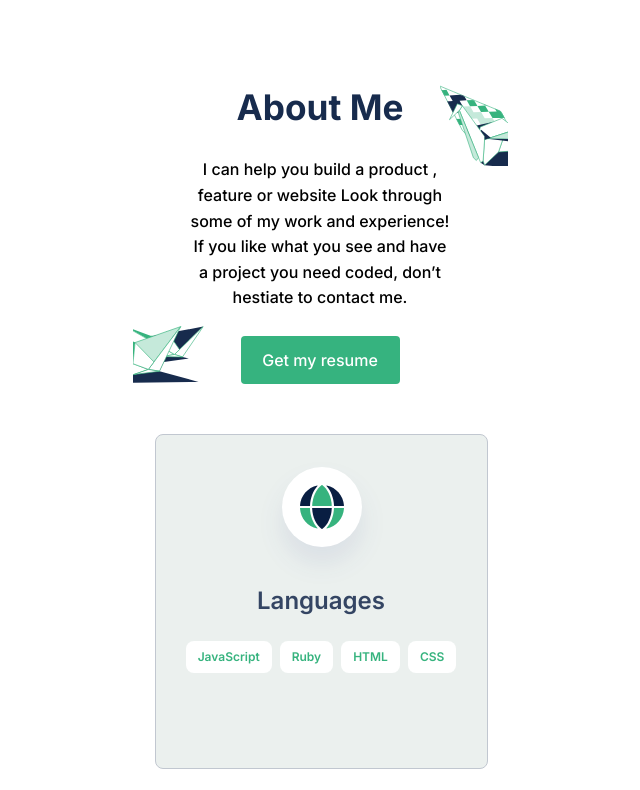
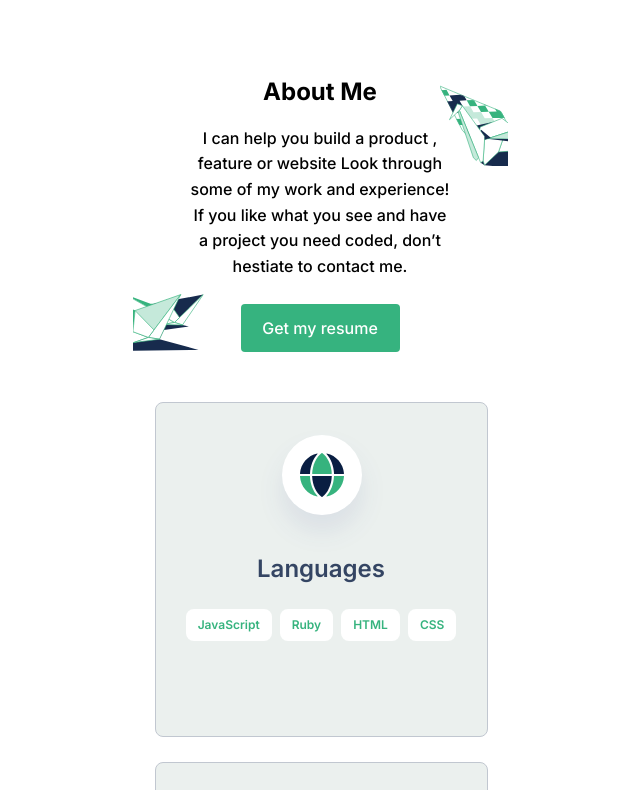
Before and after one commit to rahimialijan/My-Portfolio-Website, a website: page index.html in a window 1280 px wide. Shown: the part 3961-4751 px from the top of the page, without its empty margins (320-960 px from the left). Drawn offline with Linux system fonts and the light colour scheme.

Commit message:
Add change the H1 to h2

```diff
--- a/index.html
+++ b/index.html
@@ -162,7 +162,7 @@
             <!------------------------------------About section------------------------------------>
             <section class="about-section">
                 <div class="about-header">
-                    <h1>About Me</h1>
+                    <h2>About Me</h2>
                     <p>I can help you build a product , feature or website Look through some of my
                      work and experience! If you like what you see and have a project you need
                      coded, don’t hestiate to contact me.
```
